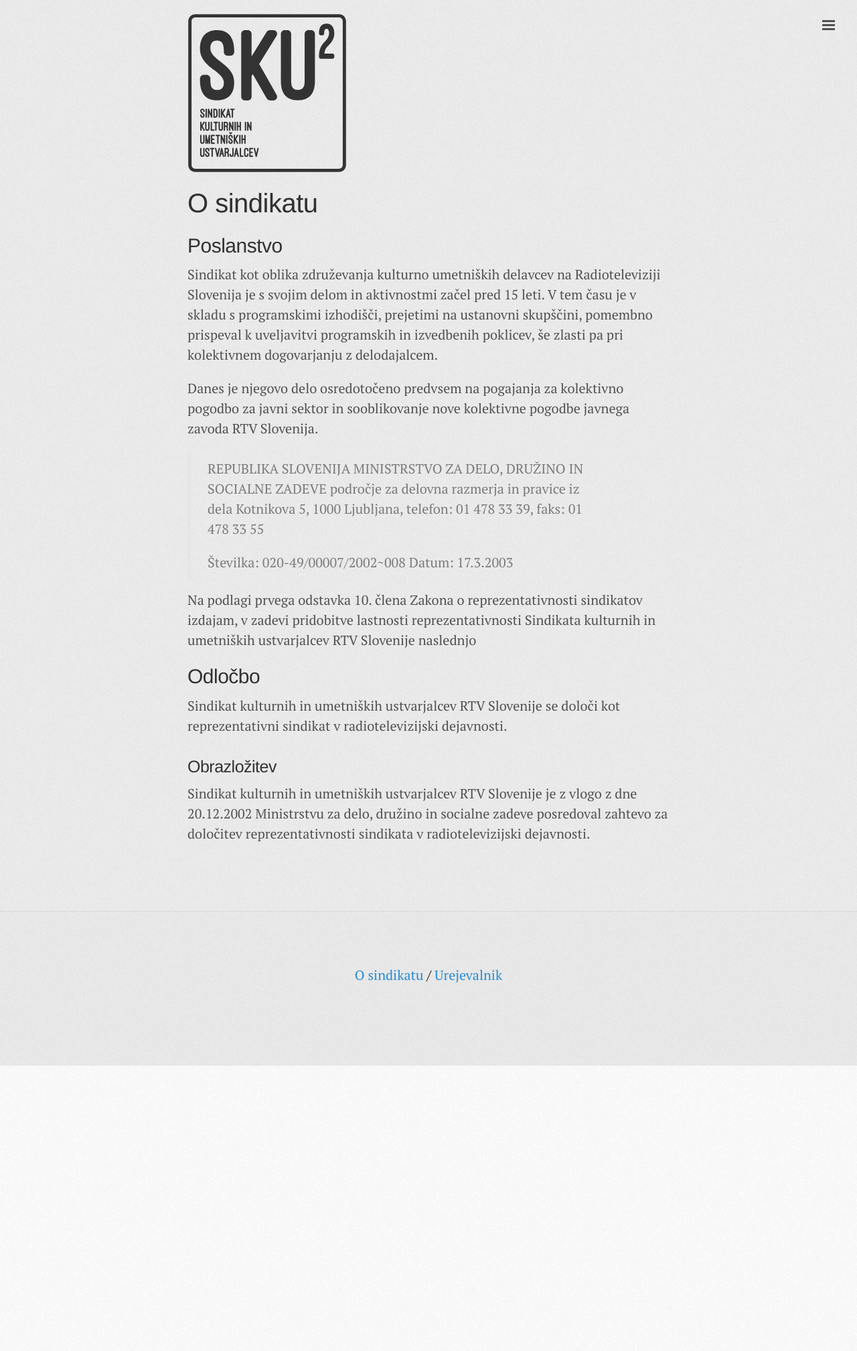
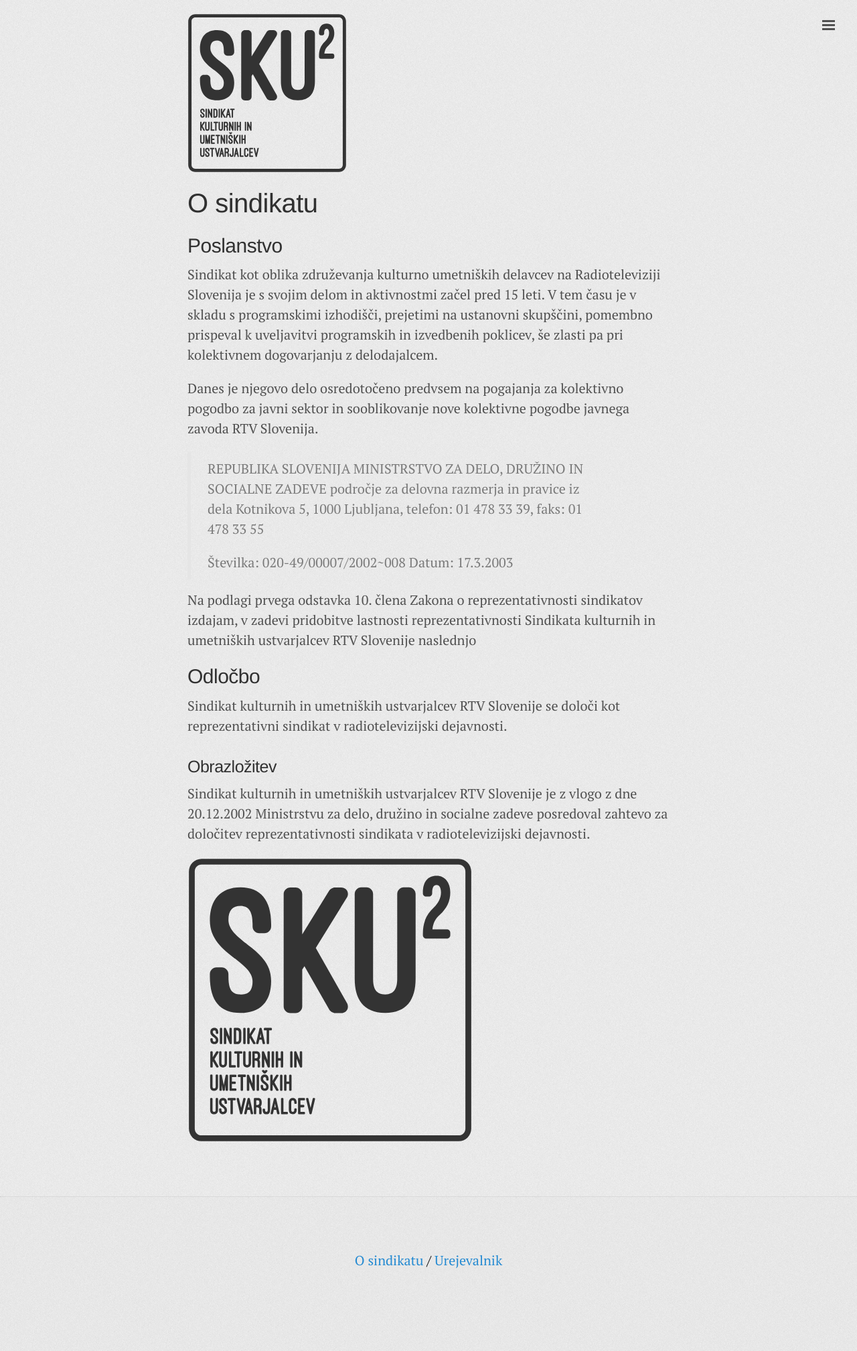
Before and after one commit to skuuSindikat/skuuSindikat.github.io, a Jekyll site: the page built from osindikatu.md, in a window 1280 px wide. Shown: the whole page at 67% size. Built offline with Jekyll 4.4.1, drawn with Linux system fonts in a browser that asks for light colours; some web fonts are replaced; before the commit the page ends 1591 px from its top, so only the background shows below that.

Commit message:
modified:   osindikatu.md

```diff
--- a/osindikatu.md
+++ b/osindikatu.md
@@ -27,4 +27,4 @@ Sindikat kulturnih in umetniških ustvarjalcev RTV Slovenije se določi kot repr
 
 Sindikat kulturnih in umetniških ustvarjalcev RTV Slovenije je z vlogo z dne 20.12.2002 Ministrstvu za delo, družino in socialne zadeve posredoval zahtevo za določitev reprezentativnosti sindikata v radiotelevizijski dejavnosti.
 
-![]({{site.baseurl}}/media/logo.svg)
+![]({{site.baseurl}}/public/logo.svg)
```
